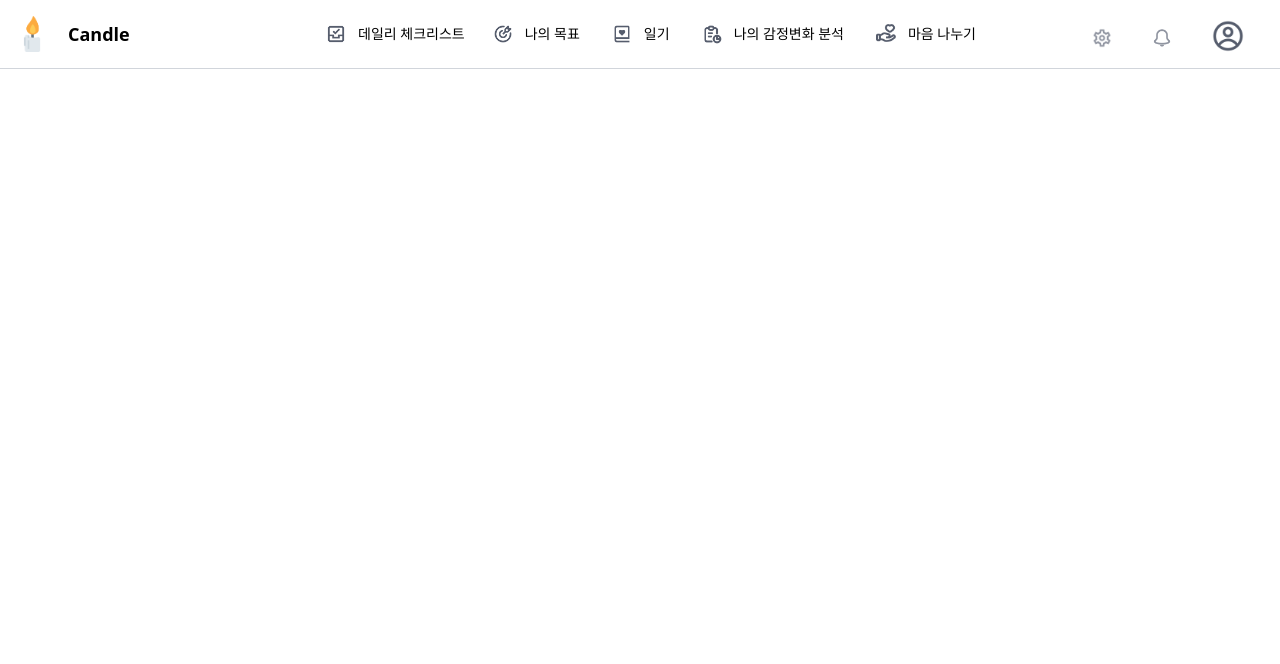
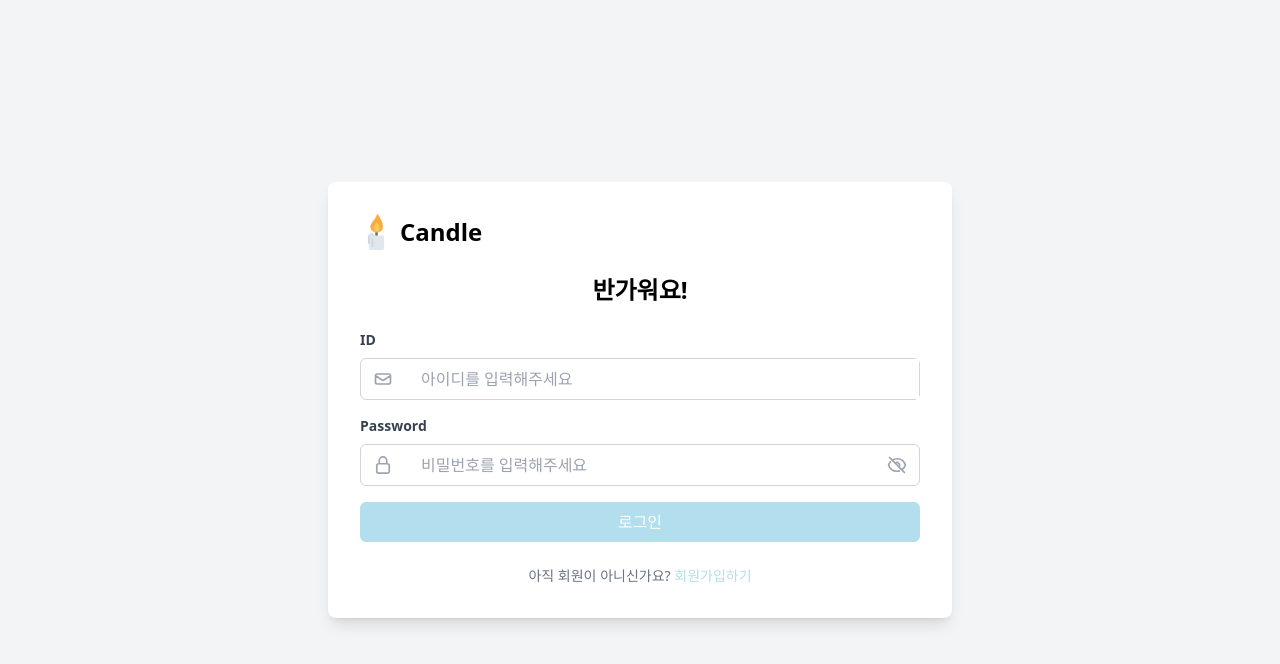
Before and after one commit to EN-K-PaaS/candle-frontend, a React (Create React App) app: page / in a window 1280 px wide. Shown: the top 664 px of the page. Built offline with nearby package versions, Linux system fonts and the light colour scheme.

Commit message:
Refactor: App, login

```diff
--- a/src/App.tsx
+++ b/src/App.tsx
@@ -1,17 +1,17 @@
-import { BrowserRouter as Router, Route, Routes, Link } from 'react-router-dom';
+import { BrowserRouter as Router, Route, Routes } from 'react-router-dom';
+import Login from './pages/Login';
 import DailyChecklistContainer from './pages/DailyChecklist/DailyChecklistContainer';
 import MyGoal from './pages/MyGoal/MyGoalContainer';
 import Diary from './pages/Diary/index';
 import EmotionAnalysis from './pages/Emotion_Analysis/index';
 import Community from './pages/Community/Community';
-import NavBar from './components/NavBar';
 
 const App = () => {
   return (
     <Router>
       <div>
-        <NavBar></NavBar>
         <Routes>
+          <Route path="/" element={<Login />} />
           <Route path="/dailyChecklist" element={<DailyChecklistContainer />} />
           <Route path="/myGoal" element={<MyGoal />} />
           <Route path="/diary" element={<Diary />} />
--- a/src/pages/Login/index.tsx
+++ b/src/pages/Login/index.tsx
@@ -1,33 +1,51 @@
-import React, { useState } from 'react';
-import { Link } from 'react-router-dom';
+import { useState } from 'react';
+import { Link, useNavigate } from 'react-router-dom';
+import { postData } from '../../util/api';
 
 const Login = () => {
+  const [id, setId] = useState('');
+  const [password, setPassword] = useState('');
   const [showPassword, setShowPassword] = useState(false);
+  const navigate = useNavigate();
 
   const togglePasswordVisibility = () => {
     setShowPassword(!showPassword);
   };
 
+  const handleLogin = async () => {
+    const userInfo = { id: id, password: password };
+
+    try {
+      console.log('POST 요청 데이터:', JSON.stringify(userInfo, null, 2));
+      await postData<typeof userInfo, void>('users/login', userInfo);
+
+      navigate('/dailyChecklist');
+    } catch (error) {
+      console.error('Login failed', error);
+      alert('로그인에 실패했습니다. 다시 시도해 주세요.');
+    }
+  };
+
   return (
-    <div className="min-h-screen flex items-center justify-center bg-gray-100">
-      <div className="bg-white p-8 rounded-lg shadow-lg w-156">
+    <div className="flex items-center justify-center min-h-screen bg-gray-100">
+      <div className="p-8 bg-white rounded-lg shadow-lg w-156">
         <div className="flex items-center justify-start mb-6">
-          <img src="/candle.png" alt="Candle Logo" className="h-8 mr-2" />
+          <img src="/icons/candle-icon.png" className="w-8 mr-2 h-9" />
           <h1 className="text-2xl font-bold">Candle</h1>
         </div>
-        <h2 className="text-2xl font-bold text-center mb-6">반가워요!</h2>
+        <h2 className="mb-6 text-2xl font-bold text-center">반가워요!</h2>
 
         <form>
           <div className="mb-4">
             <label
-              className="block text-gray-700 text-sm font-bold mb-2 text-left"
+              className="block mb-2 text-sm font-bold text-left text-gray-700"
               htmlFor="email">
               ID
             </label>
             <div className="flex items-center border border-gray-300 rounded-md">
               <span className="px-3 text-gray-400">
                 <svg
-                  className="h-5 w-5"
+                  className="w-5 h-5"
                   fill="none"
                   stroke="currentColor"
                   viewBox="0 0 24 24"
@@ -44,21 +62,23 @@ const Login = () => {
                 id="email"
                 type="text"
                 placeholder="아이디를 입력해주세요"
-                className="w-full py-2 px-4 outline-none text-gray-700"
+                value={id}
+                onChange={(e) => setId(e.target.value)}
+                className="w-full px-4 py-2 text-gray-700 outline-none"
               />
             </div>
           </div>
 
           <div className="mb-4">
             <label
-              className="block text-gray-700 text-sm font-bold mb-2 text-left"
+              className="block mb-2 text-sm font-bold text-left text-gray-700"
               htmlFor="password">
               Password
             </label>
             <div className="flex items-center border border-gray-300 rounded-md">
               <span className="px-3 text-gray-400">
                 <svg
-                  className="h-5 w-5"
+                  className="w-5 h-5"
                   fill="none"
                   stroke="currentColor"
                   viewBox="0 0 24 24"
@@ -75,7 +95,9 @@ const Login = () => {
                 id="password"
                 type={showPassword ? 'text' : 'password'}
                 placeholder="비밀번호를 입력해주세요"
-                className="w-full py-2 px-4 outline-none text-gray-700"
+                value={password}
+                onChange={(e) => setPassword(e.target.value)}
+                className="w-full px-4 py-2 text-gray-700 outline-none"
               />
               <button
                 type="button"
@@ -83,7 +105,7 @@ const Login = () => {
                 onClick={togglePasswordVisibility}>
                 {showPassword ? (
                   <svg
-                    className="h-5 w-5"
+                    className="w-5 h-5"
                     fill="none"
                     stroke="currentColor"
                     viewBox="0 0 24 24"
@@ -102,7 +124,7 @@ const Login = () => {
                   </svg>
                 ) : (
                   <svg
-                    className="h-5 w-5"
+                    className="w-5 h-5"
                     fill="none"
                     stroke="currentColor"
                     viewBox="0 0 24 24"
@@ -119,26 +141,17 @@ const Login = () => {
             </div>
           </div>
 
-          <div className="flex items-center justify-between mb-6">
-            <label className="flex items-center text-sm">
-              <input type="checkbox" className="mr-2" />
-              로그인 상태 유지하기
-            </label>
-            <a href="#" className="text-sm text-blue-500 hover:underline">
-              비밀번호를 잊어버리셨나요?
-            </a>
-          </div>
-
           <button
-            type="submit"
-            className="w-full bg-blue-500 text-white py-2 rounded-md hover:bg-blue-600 transition duration-300">
+            type="button"
+            onClick={handleLogin}
+            className="w-full py-2 text-white transition duration-300 rounded-md bg-buttonBlue hover:bg-buttonBlue">
             로그인
           </button>
 
-          <div className="text-center mt-6">
+          <div className="mt-6 text-center">
             <p className="text-sm text-gray-500">
               아직 회원이 아니신가요?{' '}
-              <Link to="/signup" className="text-blue-500 hover:underline">
+              <Link to="/signup" className="text-buttonBlue hover:underline">
                 회원가입하기
               </Link>
             </p>
```
Also changed, not shown: public/candle.png (deleted).
